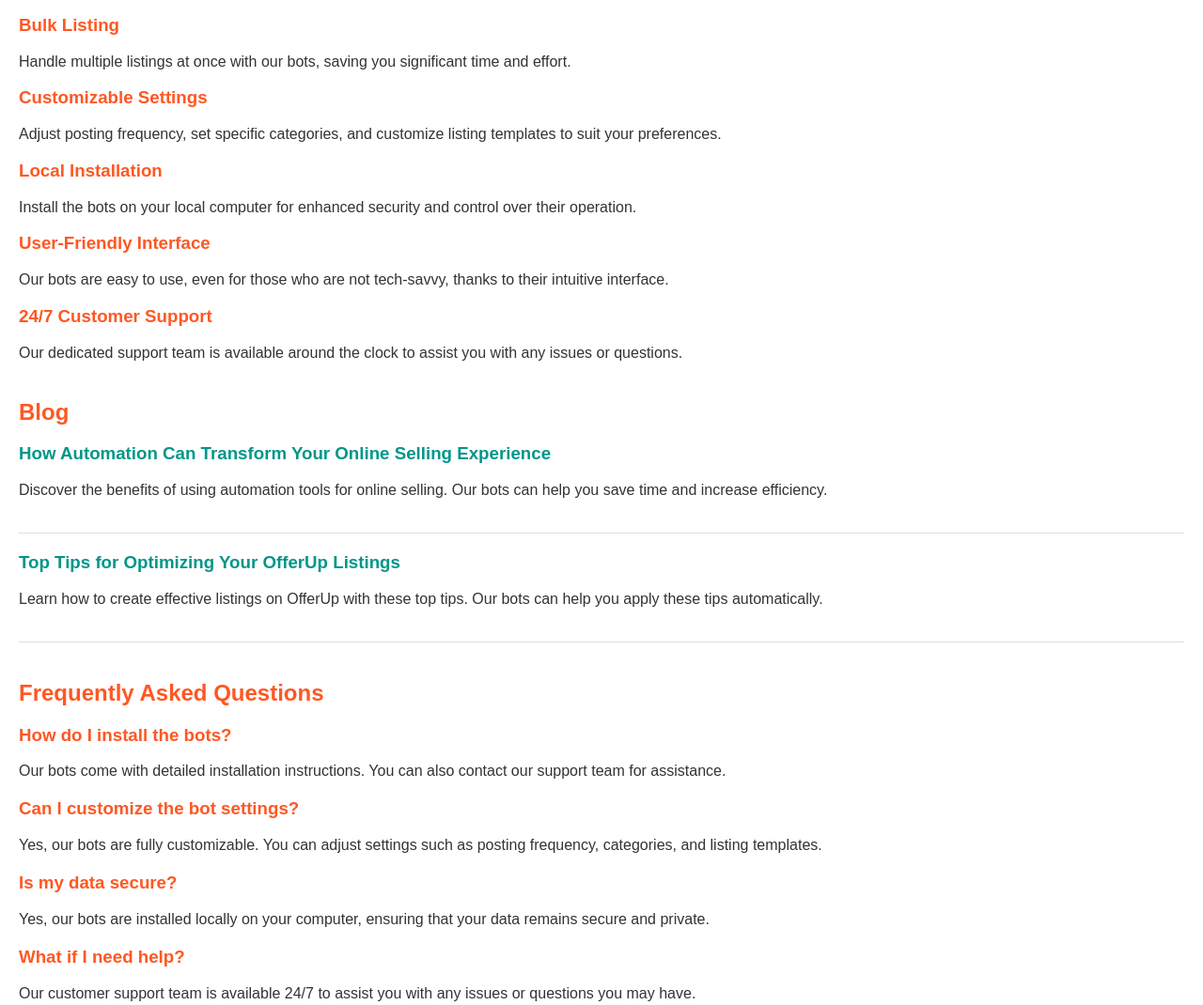
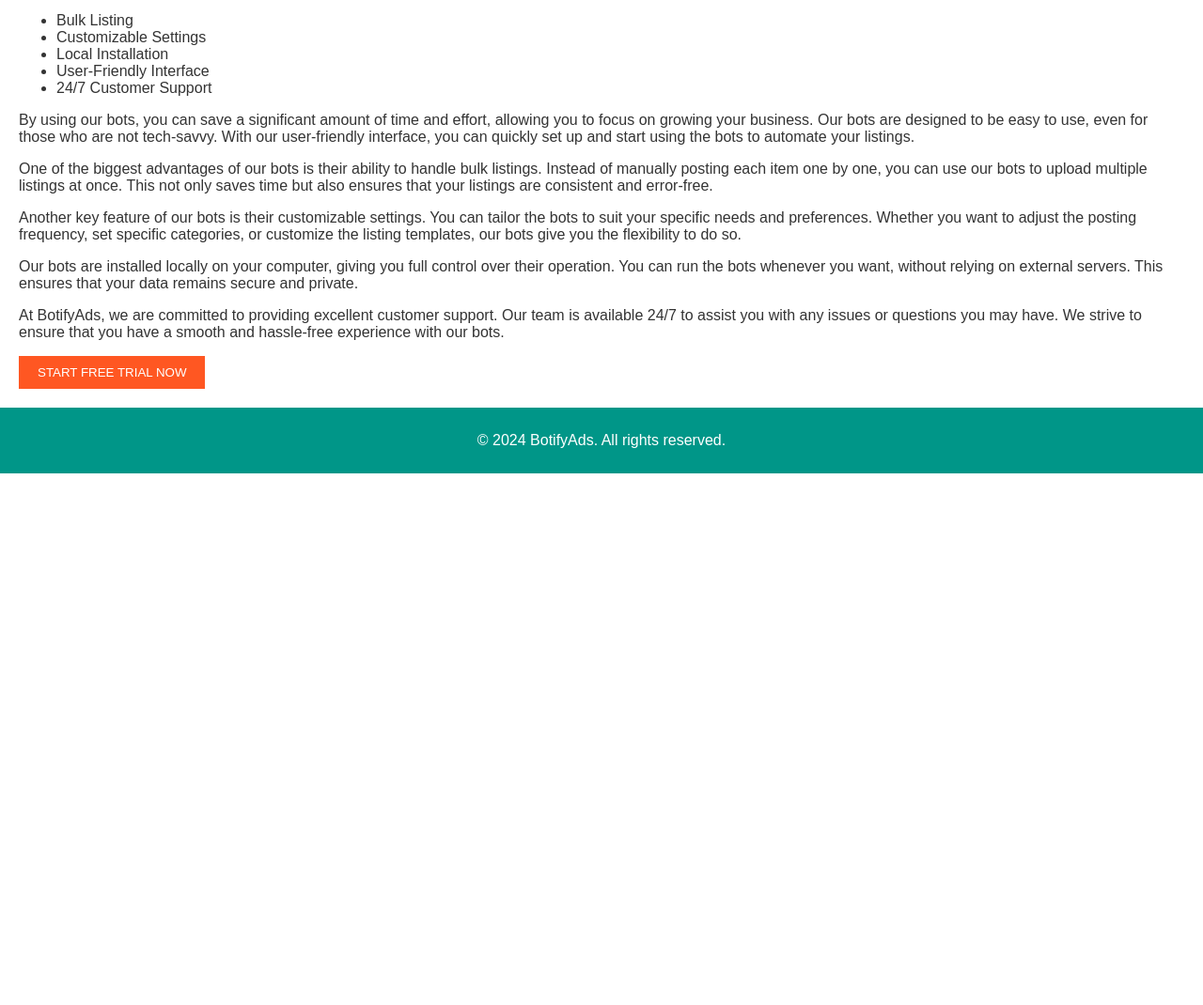
Before and after one commit to TayyabSiddiqui97/botifyads-website, a plain HTML site: page index.html in a window 1280 px wide. Shown: the part 545-1615 px from the top of the page at 94% size. After the commit the page ends 1049 px from the top, so only its background shows below. Drawn offline with Linux system fonts and the light colour scheme.

Commit message:
Update index.html

```diff
--- a/index.html
+++ b/index.html
@@ -3,22 +3,22 @@
 <head>
     <meta charset="UTF-8">
     <meta name="viewport" content="width=device-width, initial-scale=1.0">
-    <title>BotifyAds - Automate Facebook and OfferUp Listings</title>
-    <meta name="description" content="Automate your Facebook Marketplace and OfferUp listings with BotifyAds' advanced bots. Save time, generate more leads, and streamline your business processes. Start your free trial today.">
+    <title>BotifyAds - Automate Your Listings</title>
     <link rel="stylesheet" href="css/styles.css">
     <link rel="icon" href="images/favicon.ico" type="image/x-icon">
+    <meta name="description" content="Automate your listings on Facebook Marketplace and OfferUp with BotifyAds' powerful bots. Save time, generate more leads, and streamline your business processes.">
 </head>
 <body>
     <header>
         <img src="images/logo.png" alt="BotifyAds Logo">
         <nav>
             <ul>
-                <li><a href="index.html">Home</a></li>
-                <li><a href="facebook-bot.html">Facebook Bot</a></li>
-                <li><a href="offerup-bot.html">OfferUp Bot</a></li>
-                <li><a href="free-trial.html">Free Trial</a></li>
-                <li><a href="contact.html">Contact</a></li>
-                <li><a href="blog.html">Blog</a></li>
+                <li><a href="index">Home</a></li>
+                <li><a href="facebook-bot">Facebook Bot</a></li>
+                <li><a href="offerup-bot">OfferUp Bot</a></li>
+                <li><a href="free-trial">Free Trial</a></li>
+                <li><a href="contact">Contact</a></li>
+                <li><a href="blog">Blog</a></li>
             </ul>
         </nav>
     </header>
@@ -26,53 +26,25 @@
         <section id="intro">
             <h1>Welcome to BotifyAds</h1>
             <p>Automate your listings on Facebook Marketplace and OfferUp with our powerful bots. Save time, generate more leads, and streamline your business processes. Our bots are fully customizable and will be installed on your local computer, allowing you to run them whenever you want.</p>
-            <button onclick="window.location.href='free-trial.html'">Start Free Trial Now</button>
+            <button onclick="window.location.href='free-trial'">Start Free Trial Now</button>
         </section>
         <section>
             <h2>Why Choose BotifyAds?</h2>
             <p>Our bots are designed to help you manage your listings efficiently. Whether you are a small business owner or a large enterprise, our solutions can be customized to meet your needs. Here are some key features of our bots:</p>
-            <h3>Bulk Listing</h3>
-            <p>Handle multiple listings at once with our bots, saving you significant time and effort.</p>
-            <h3>Customizable Settings</h3>
-            <p>Adjust posting frequency, set specific categories, and customize listing templates to suit your preferences.</p>
-            <h3>Local Installation</h3>
-            <p>Install the bots on your local computer for enhanced security and control over their operation.</p>
-            <h3>User-Friendly Interface</h3>
-            <p>Our bots are easy to use, even for those who are not tech-savvy, thanks to their intuitive interface.</p>
-            <h3>24/7 Customer Support</h3>
-            <p>Our dedicated support team is available around the clock to assist you with any issues or questions.</p>
+            <ul>
+                <li>Bulk Listing</li>
+                <li>Customizable Settings</li>
+                <li>Local Installation</li>
+                <li>User-Friendly Interface</li>
+                <li>24/7 Customer Support</li>
+            </ul>
+            <p>By using our bots, you can save a significant amount of time and effort, allowing you to focus on growing your business. Our bots are designed to be easy to use, even for those who are not tech-savvy. With our user-friendly interface, you can quickly set up and start using the bots to automate your listings.</p>
+            <p>One of the biggest advantages of our bots is their ability to handle bulk listings. Instead of manually posting each item one by one, you can use our bots to upload multiple listings at once. This not only saves time but also ensures that your listings are consistent and error-free.</p>
+            <p>Another key feature of our bots is their customizable settings. You can tailor the bots to suit your specific needs and preferences. Whether you want to adjust the posting frequency, set specific categories, or customize the listing templates, our bots give you the flexibility to do so.</p>
+            <p>Our bots are installed locally on your computer, giving you full control over their operation. You can run the bots whenever you want, without relying on external servers. This ensures that your data remains secure and private.</p>
+            <p>At BotifyAds, we are committed to providing excellent customer support. Our team is available 24/7 to assist you with any issues or questions you may have. We strive to ensure that you have a smooth and hassle-free experience with our bots.</p>
         </section>
-        <section id="blog">
-            <h2>Blog</h2>
-            <article>
-                <h3><a href="blog1.html">How Automation Can Transform Your Online Selling Experience</a></h3>
-                <p>Discover the benefits of using automation tools for online selling. Our bots can help you save time and increase efficiency.</p>
-            </article>
-            <article>
-                <h3><a href="blog2.html">Top Tips for Optimizing Your OfferUp Listings</a></h3>
-                <p>Learn how to create effective listings on OfferUp with these top tips. Our bots can help you apply these tips automatically.</p>
-            </article>
-        </section>
-        <section id="faq">
-            <h2>Frequently Asked Questions</h2>
-            <div class="faq-item">
-                <h3>How do I install the bots?</h3>
-                <p>Our bots come with detailed installation instructions. You can also contact our support team for assistance.</p>
-            </div>
-            <div class="faq-item">
-                <h3>Can I customize the bot settings?</h3>
-                <p>Yes, our bots are fully customizable. You can adjust settings such as posting frequency, categories, and listing templates.</p>
-            </div>
-            <div class="faq-item">
-                <h3>Is my data secure?</h3>
-                <p>Yes, our bots are installed locally on your computer, ensuring that your data remains secure and private.</p>
-            </div>
-            <div class="faq-item">
-                <h3>What if I need help?</h3>
-                <p>Our customer support team is available 24/7 to assist you with any issues or questions you may have.</p>
-            </div>
-        </section>
-        <button onclick="window.location.href='free-trial.html'">Start Free Trial Now</button>
+        <button onclick="window.location.href='free-trial'">Start Free Trial Now</button>
     </main>
     <footer>
         <p>&copy; 2024 BotifyAds. All rights reserved.</p>
```
